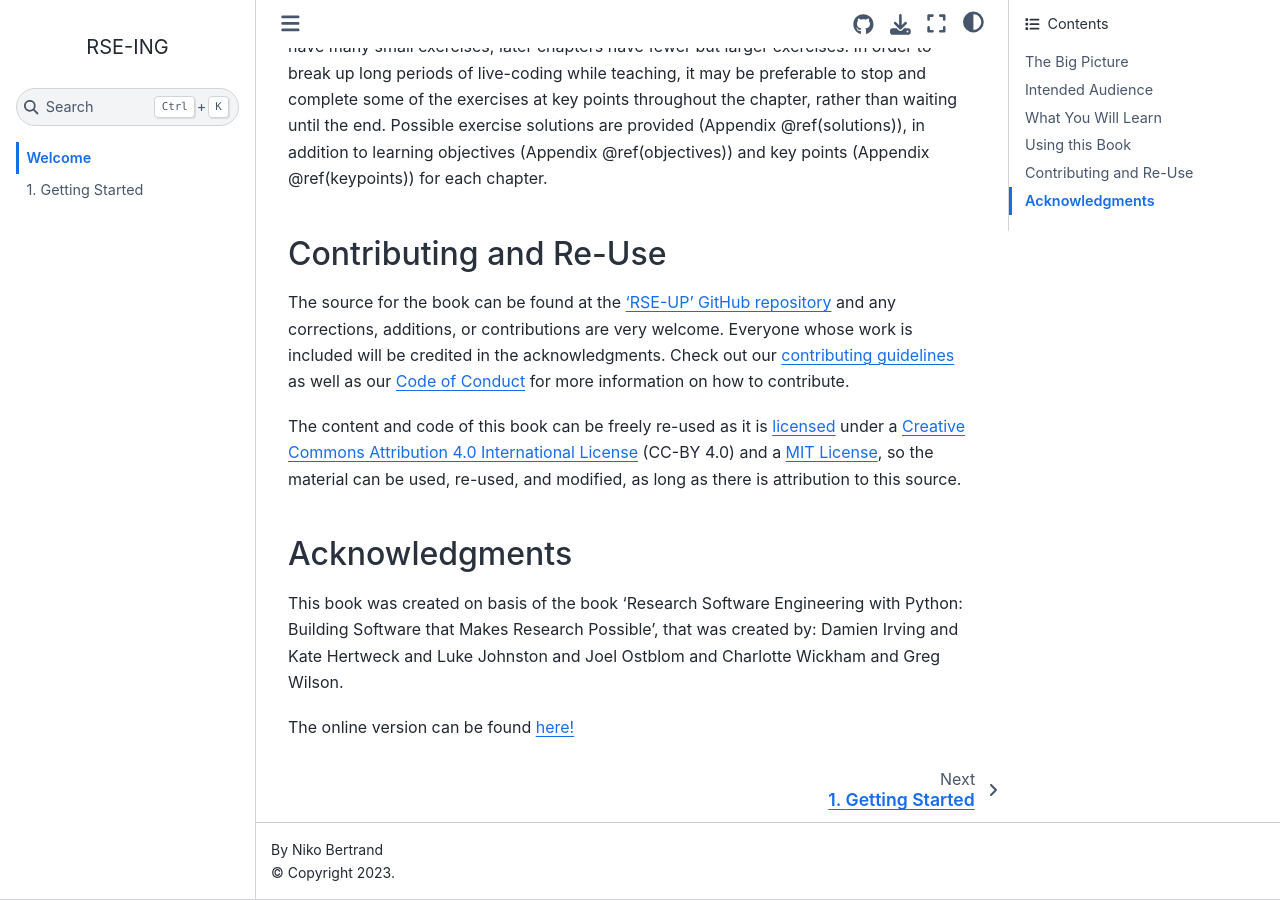
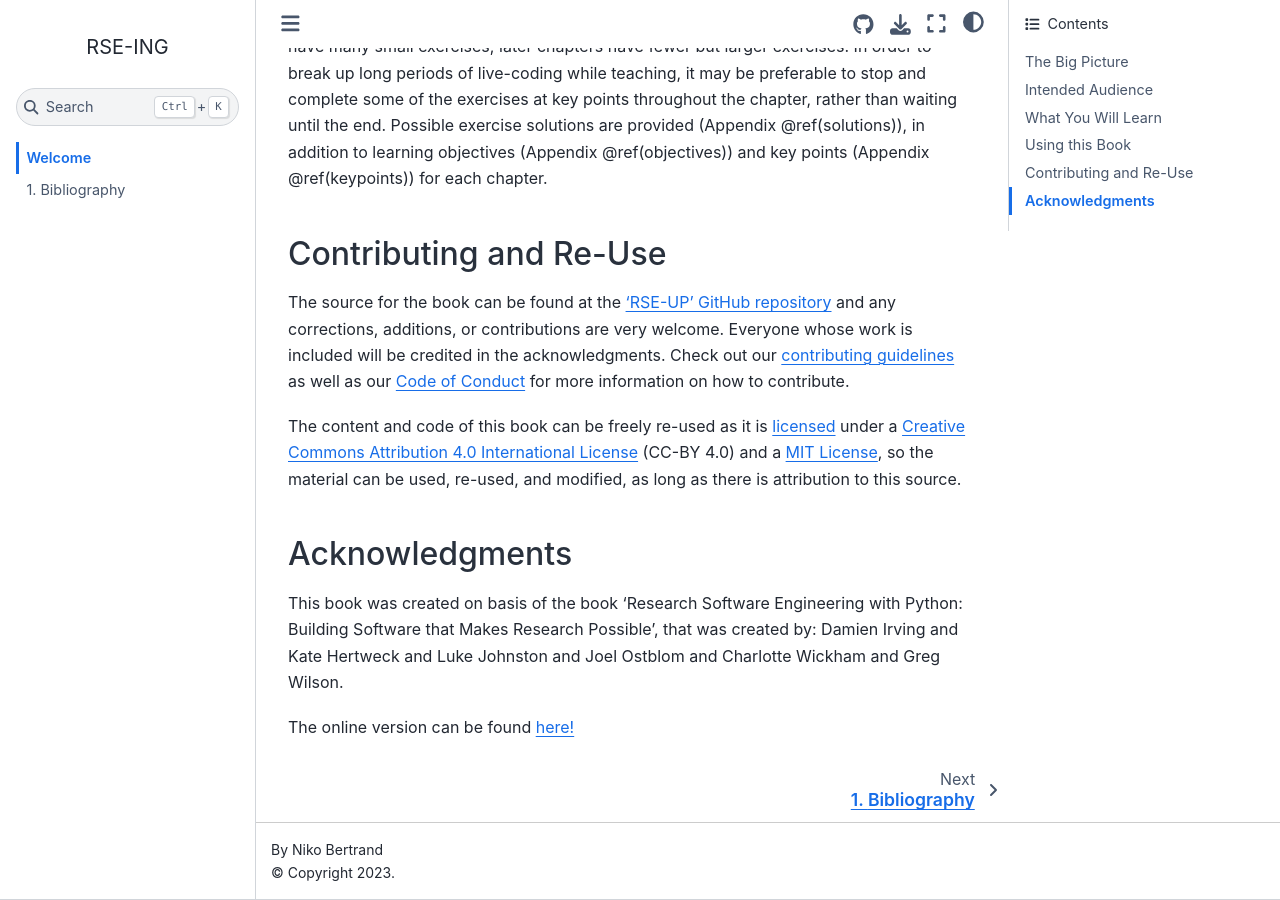
Before and after one commit to Software-Engineering-Group-UP/RSE-UP, a Jupyter Book: the page built from chapters/introduction.md, in a window 1280 px wide and 900 px high, scrolled down 3239 px. Built offline with Jupyter Book 1.0.4 settings and Sphinx 7.4.7 and the Sphinx Book theme 1.1.4, drawn with Linux system fonts in a browser that asks for light colours.

Commit message:
bib update

```diff
--- a/_toc.yml
+++ b/_toc.yml
@@ -7,3 +7,5 @@
   - file: chapters/introduction.md
 sections:
   - file: chapters/01/1_getting_started.md
+sections:
+  - file: chapters/appendix/bibliography.md
--- /dev/null
+++ b/chapters/appendix/bibliography.md
@@ -0,0 +1,3 @@
+# Bibliography
+
+{bibliography}
```
